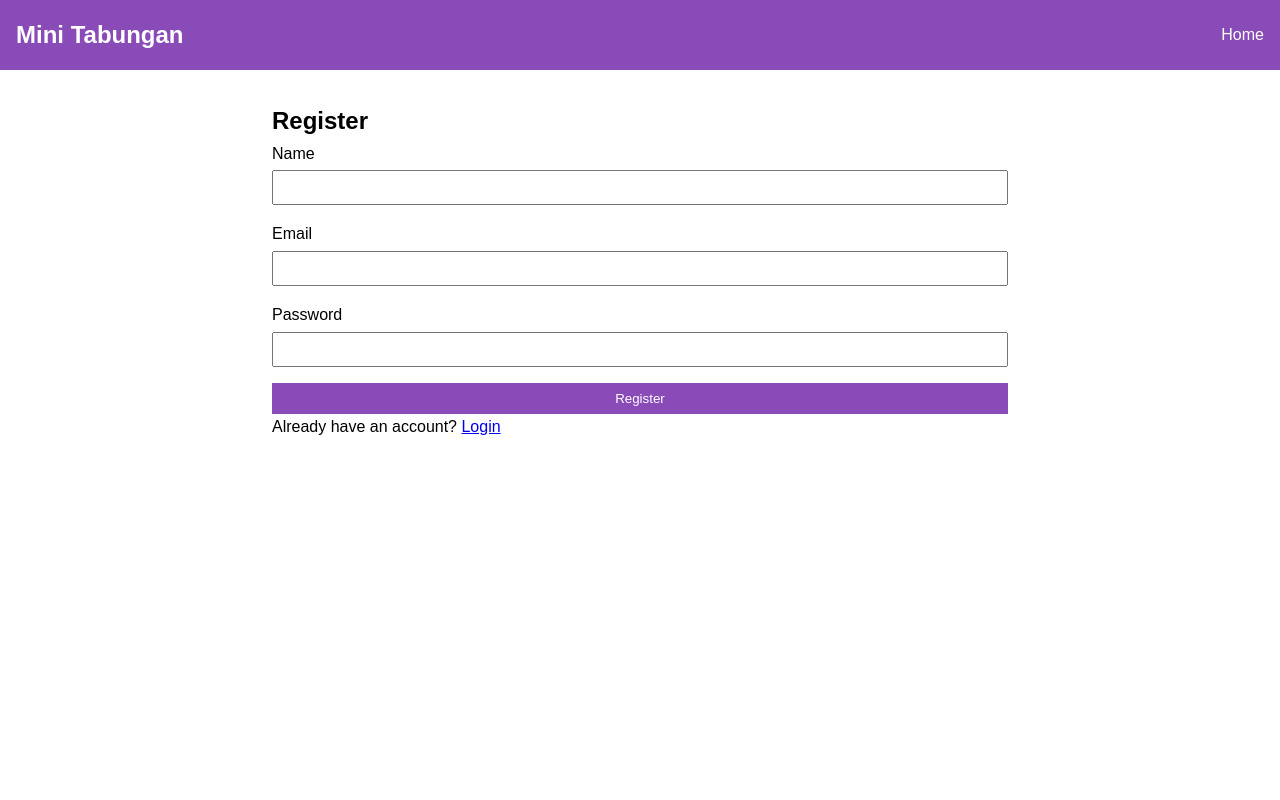
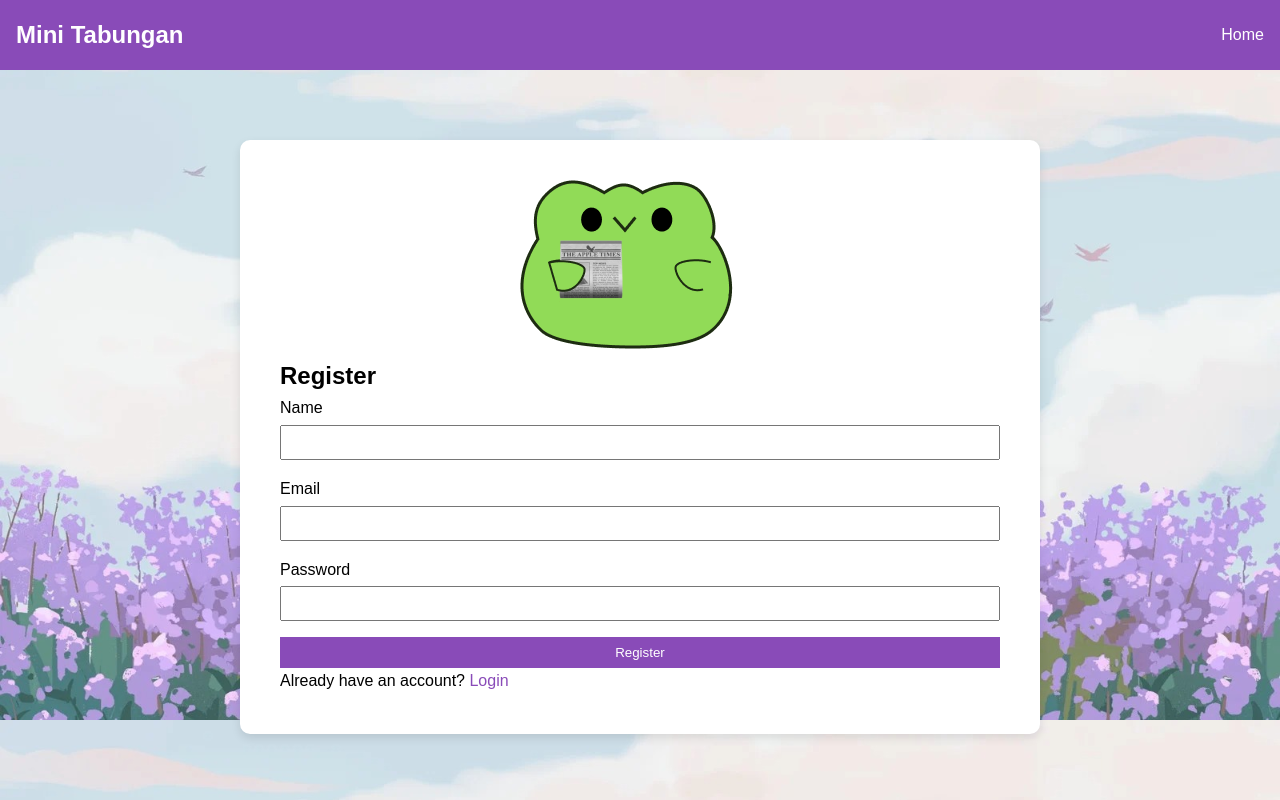
Before and after one commit to churaqt/mini_project_tabungan, a PHP site: page /register in a window 1280 px wide. Run offline with PHP 8.4, Linux system fonts and the light colour scheme.

Commit message:
memperbaiki visualisasi tampilan

```diff
--- a/app/views/login.php
+++ b/app/views/login.php
@@ -4,7 +4,8 @@
     <title>Login - Mini Tabungan</title>
     <link rel="stylesheet" href="public/css/style.css">
 </head>
-<body>
+<body class="auth-bg">
+
     <nav>
         <h1>Mini Tabungan</h1>
         <a href="home">Home</a>
--- a/app/views/register.php
+++ b/app/views/register.php
@@ -1,16 +1,21 @@
 <!DOCTYPE html>
 <html>
+
 <head>
     <title>Register - Mini Tabungan</title>
     <link rel="stylesheet" href="public/css/style.css">
 </head>
-<body>
+
+<body class="auth-bg">
+
     <nav>
         <h1>Mini Tabungan</h1>
         <a href="home">Home</a>
     </nav>
 
+
     <main>
+        <img src="group 16.1.png" alt="Login" class="registerimg">
         <h2>Register</h2>
         <form method="POST" action="register">
             <div>
@@ -30,4 +35,5 @@
         <p>Already have an account? <a href="login">Login</a></p>
     </main>
 </body>
+
 </html>
--- a/public/css/style.css
+++ b/public/css/style.css
@@ -7,6 +7,9 @@
 body {
   font-family: Arial, sans-serif;
   line-height: 1.6;
+  background-image: url('../bg.jpeg'); /* Jika CSS ada di /public/css/ */
+  background-size: 100%;
+  background-position: fixed;
 }
 
 nav {
@@ -53,10 +56,16 @@ button {
   color: white;
   border: none;
   cursor: pointer;
+  transition:all 0.3s ease-in-out;
 }
 
 button:hover {
   background: #aa5ce6;
+  transform: scale(1.1);
+}
+
+button:active {
+  transform: scale(0.95); /* Sedikit mengecil saat diklik */
 }
 
 .saving-card {
@@ -95,7 +104,24 @@ button:hover {
   background: #Deacf5;
 }
 
-.loginimg{
+.loginimg,.registerimg{
   width: 166gpx;
   margin-left:30vh;
 }
+
+a{
+  text-decoration: none;
+  color:#894bb8;
+}
+a:hover{
+  text-decoration: none;
+  color:#9070a0;
+}
+
+.auth-bg main{
+  background: white;
+  padding: 40px;
+  border-radius: 10px;
+  box-shadow: 0px 4px 10px rgba(0, 0, 0, 0.1);
+  margin-top: 70px;
+}
```
Also changed, not shown: group 16.1.png (added), public/bg.jpeg (added).
